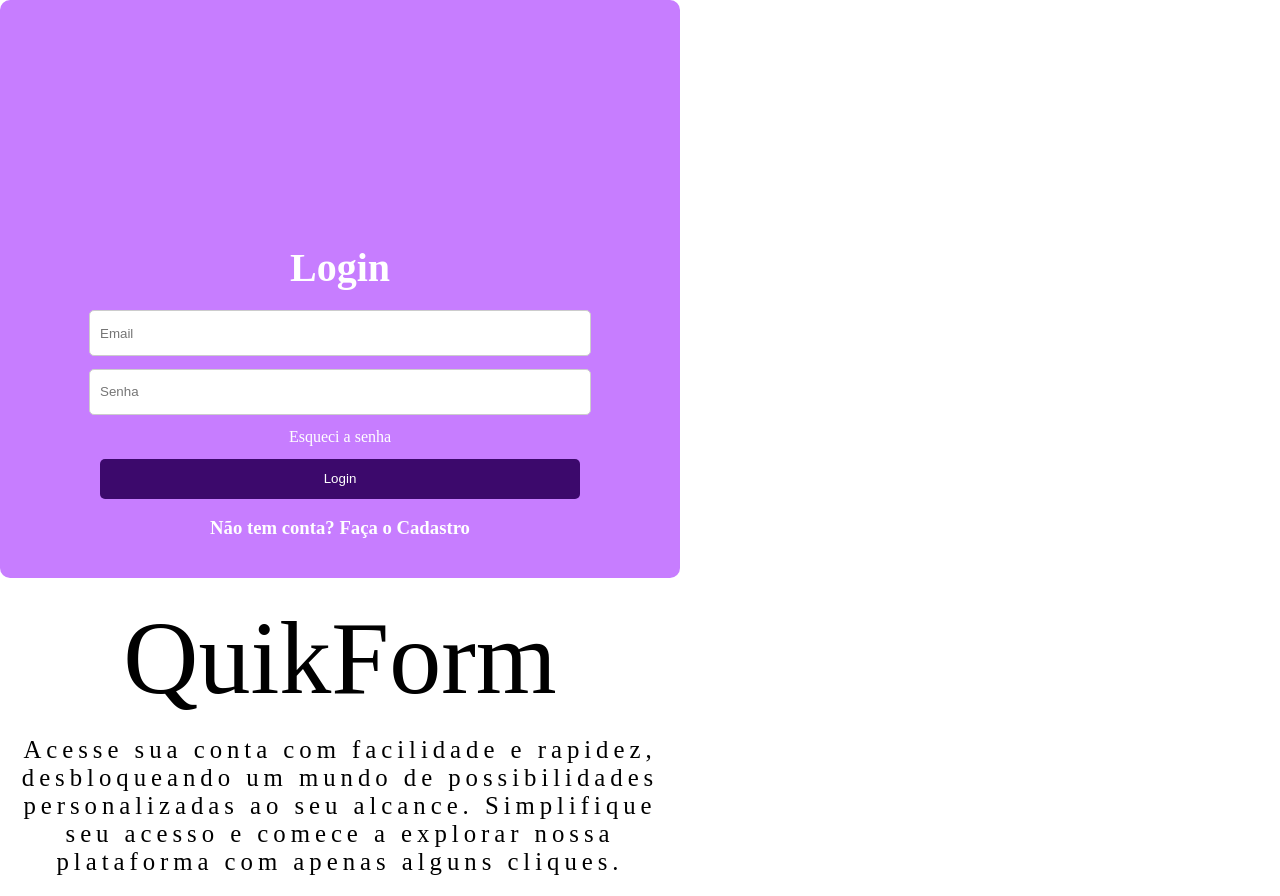
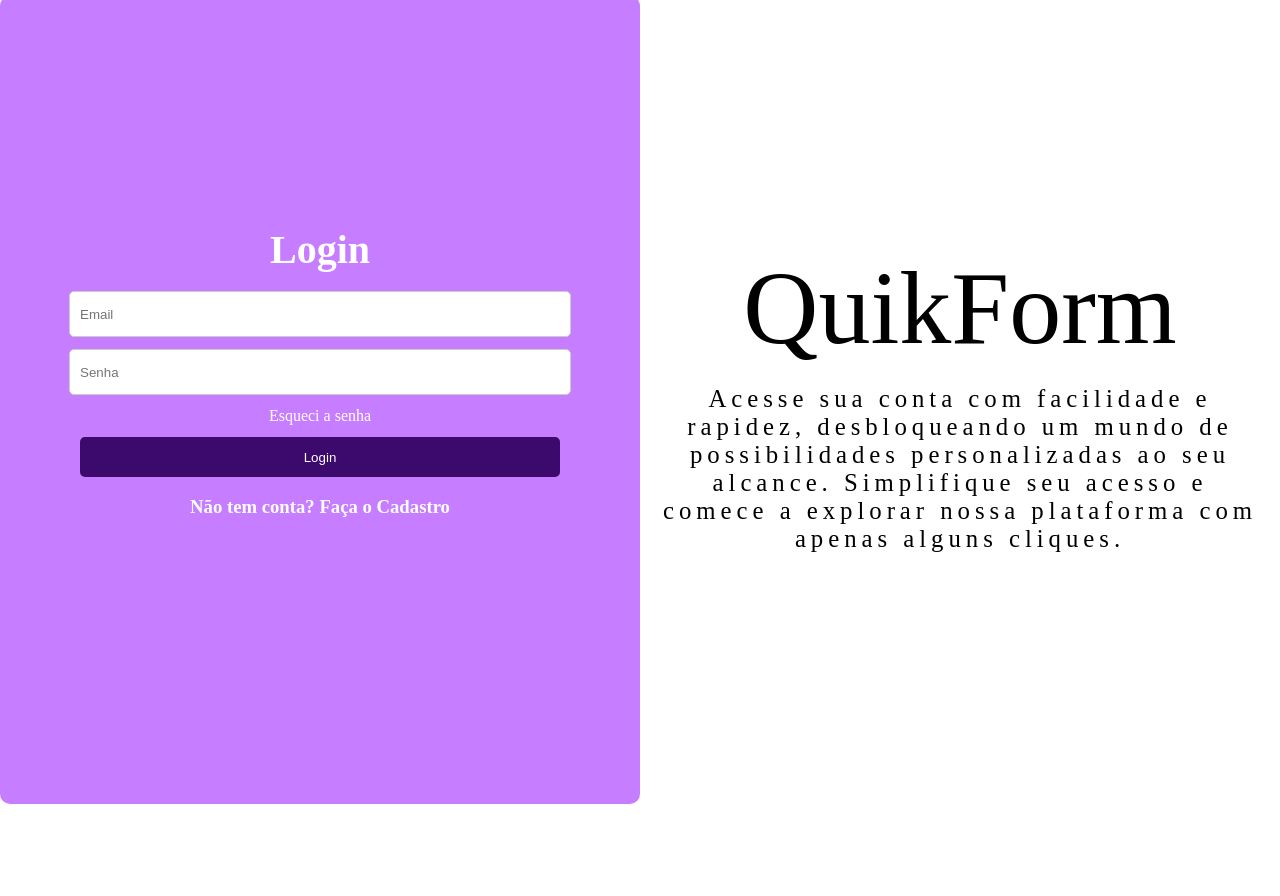
Before and after one commit to Gabrielgln/quikform, a Django app: page /login/ in a window 1280 px wide. After the commit the page ends 804 px from the top, so only its background shows below. Run offline with Django 4.2, Linux system fonts and the light colour scheme.

Commit message:
Update login.css
Change CardContainer to body main.

```diff
--- a/static/css/login.css
+++ b/static/css/login.css
@@ -2,13 +2,11 @@ body, h1, h2, p{
     margin: 0;
 }
 
-.container-cad{
+body{
     display: flex;
     justify-content: center;
     align-items: center;
     height: 100vh;
-
-
 }
 
 h1{
```
